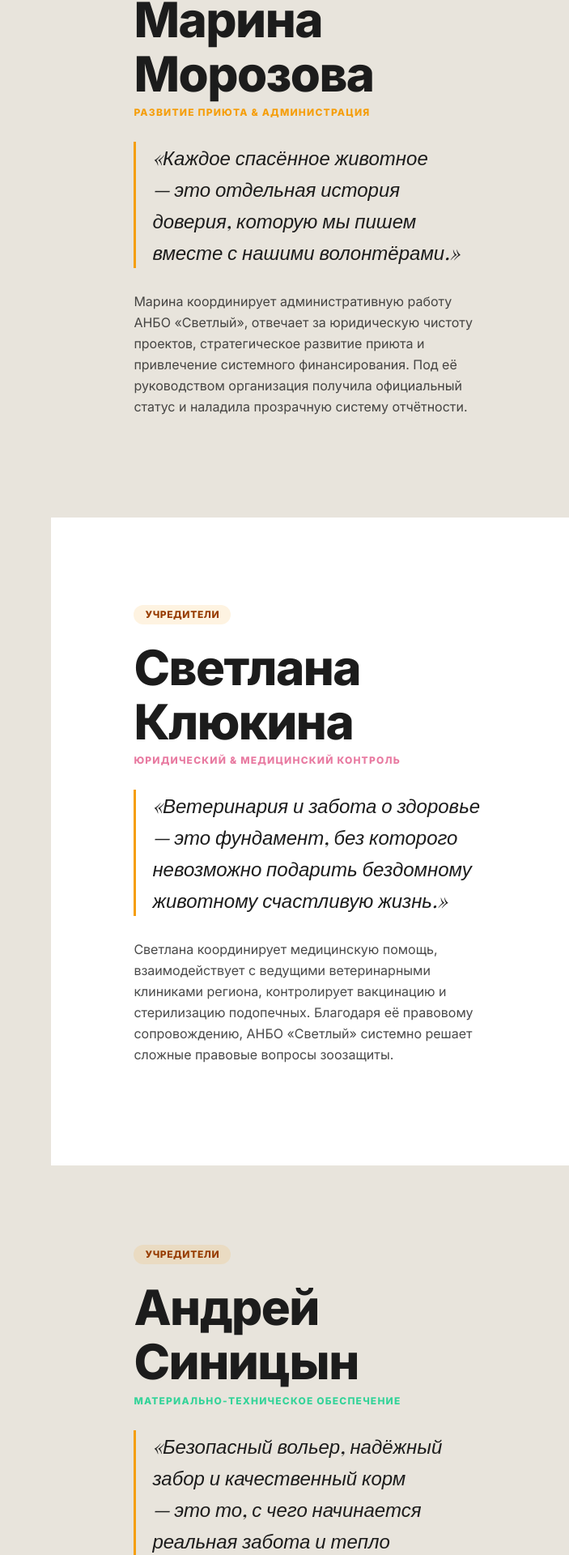
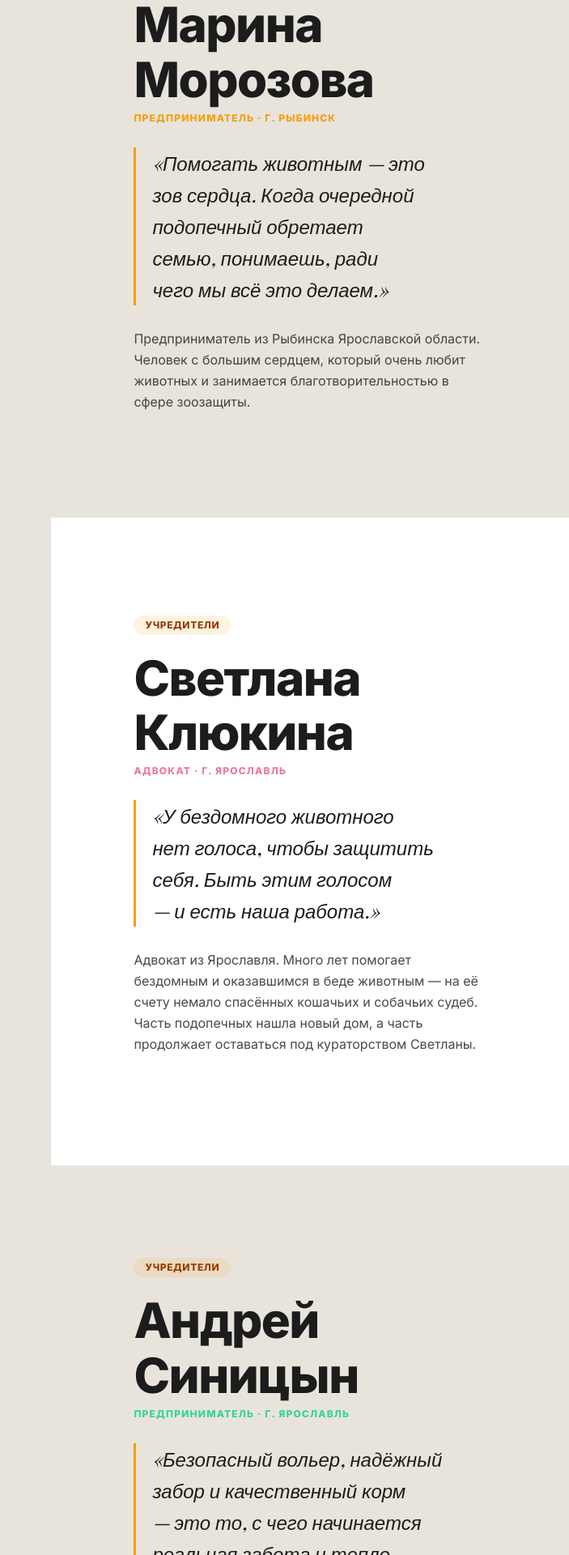
Before and after one commit to Konnichiwaeien/lightyar, a Next.js app: page /about in a window 1280 px wide. Shown: the part 3631-5551 px from the top of the page at 81% size, without its empty margins (577-1280 px from the left). Built offline with nearby package versions, Linux system fonts and the light colour scheme; no server answers.

Commit message:
fix: correct founders bios on about page

```diff
--- a/components/about/about-narrative.tsx
+++ b/components/about/about-narrative.tsx
@@ -45,7 +45,7 @@ const chaptersData = [
     mediaType: "image",
     mediaSrc: "/photo-placeholder.jpg",
     accent: "#fbbf24",
-    alt: "Марина Морозова — соучредитель и руководитель администрации АНБО Светлый"
+    alt: "Марина Морозова — учредитель АНБО Светлый, предприниматель из Рыбинска"
   },
   {
     id: "5",
@@ -53,7 +53,7 @@ const chaptersData = [
     mediaType: "image",
     mediaSrc: "/photo-placeholder.jpg",
     accent: "#e879a0",
-    alt: "Светлана Клюкина — соучредитель, куратор медицинского и юридического контроля"
+    alt: "Светлана Клюкина — учредитель АНБО Светлый, адвокат из Ярославля"
   },
   {
     id: "6",
@@ -61,7 +61,7 @@ const chaptersData = [
     mediaType: "image",
     mediaSrc: "/photo-placeholder.jpg",
     accent: "#34d399",
-    alt: "Андрей Синицын — соучредитель, руководитель материально-технического обеспечения"
+    alt: "Андрей Синицын — учредитель АНБО Светлый, предприниматель из Ярославля"
   },
   {
     id: "7",
@@ -745,17 +745,17 @@ export function AboutNarrative({ images }: { images?: SiteMedia }) {
                 Марина Морозова
               </h2>
               <div className="text-xs font-extrabold uppercase tracking-widest mb-7 text-amber">
-                Развитие приюта & администрация
+                Предприниматель · г. Рыбинск
               </div>
             </Reveal>
             <Reveal>
               <blockquote className="font-serif italic text-lg sm:text-xl lg:text-2xl font-[500] leading-relaxed text-foreground mb-7 pl-5 border-l-3 border-amber text-balance">
-                <p>«Каждое спасённое животное — это отдельная история доверия, которую мы пишем вместе с нашими волонтёрами.»</p>
+                <p>«Помогать животным — это зов сердца. Когда очередной подопечный обретает семью, понимаешь, ради чего мы всё это делаем.»</p>
               </blockquote>
             </Reveal>
             <Reveal>
               <p className="text-sm sm:text-base leading-relaxed mb-4.5 max-w-[52ch] text-foreground/80">
-                Марина координирует административную работу АНБО «Светлый», отвечает за юридическую чистоту проектов, стратегическое развитие приюта и привлечение системного финансирования. Под её руководством организация получила официальный статус и наладила прозрачную систему отчётности.
+                Предприниматель из Рыбинска Ярославской области. Человек с большим сердцем, который очень любит животных и занимается благотворительностью в сфере зоозащиты.
               </p>
             </Reveal>
           </article>
@@ -773,17 +773,17 @@ export function AboutNarrative({ images }: { images?: SiteMedia }) {
                 Светлана Клюкина
               </h2>
               <div className="text-xs font-extrabold uppercase tracking-widest mb-7 text-[#e879a0]">
-                Юридический & медицинский контроль
+                Адвокат · г. Ярославль
               </div>
             </Reveal>
             <Reveal>
               <blockquote className="font-serif italic text-lg sm:text-xl lg:text-2xl font-[500] leading-relaxed text-foreground mb-7 pl-5 border-l-3 border-amber text-balance">
-                <p>«Ветеринария и забота о здоровье — это фундамент, без которого невозможно подарить бездомному животному счастливую жизнь.»</p>
+                <p>«У бездомного животного нет голоса, чтобы защитить себя. Быть этим голосом — и есть наша работа.»</p>
               </blockquote>
             </Reveal>
             <Reveal>
               <p className="text-sm sm:text-base leading-relaxed mb-4.5 max-w-[52ch] text-foreground/80">
-                Светлана координирует медицинскую помощь, взаимодействует с ведущими ветеринарными клиниками региона, контролирует вакцинацию и стерилизацию подопечных. Благодаря её правовому сопровождению, АНБО «Светлый» системно решает сложные правовые вопросы зоозащиты.
+                Адвокат из Ярославля. Много лет помогает бездомным и оказавшимся в беде животным — на её счету немало спасённых кошачьих и собачьих судеб. Часть подопечных нашла новый дом, а часть продолжает оставаться под кураторством Светланы.
               </p>
             </Reveal>
           </article>
@@ -801,7 +801,7 @@ export function AboutNarrative({ images }: { images?: SiteMedia }) {
                 Андрей Синицын
               </h2>
               <div className="text-xs font-extrabold uppercase tracking-widest mb-7 text-[#34d399]">
-                Материально-техническое обеспечение
+                Предприниматель · г. Ярославль
               </div>
             </Reveal>
             <Reveal>
@@ -811,7 +811,7 @@ export function AboutNarrative({ images }: { images?: SiteMedia }) {
             </Reveal>
             <Reveal>
               <p className="text-sm sm:text-base leading-relaxed mb-4.5 max-w-[52ch] text-foreground/80">
-                Андрей отвечает за инфраструктуру приюта: строительство и ремонт вольеров, закупки строительных материалов и качественных кормов. Он организует логистику, координирует автоволонтёров и руководит хозяйственной деятельностью на территории приюта.
+                Предприниматель из Ярославля. Совершенно непубличный человек и крепкий хозяйственник, который помогает «Светлому» с материально-техническим обеспечением.
               </p>
             </Reveal>
           </article>
@@ -852,7 +852,7 @@ export function AboutNarrative({ images }: { images?: SiteMedia }) {
             </Reveal>
             <Reveal>
               <p className="text-sm sm:text-base leading-relaxed mb-4.5 max-w-[52ch] text-foreground/80">
-                Мы всегда рады новым людям в нашей команде. Помогать приюту можно по-разному — не только физически на территории, но и удалённо.
+                В команде «Светлого» есть прекрасные волонтёры, которым мы бесконечно благодарны за безвозмездную помощь: прогулки с собаками, автоперевозки животных, фотосессии, распространение информации и многое другое. Мы всегда рады и открыты новым людям — ждём всех, кто хочет и готов помогать животным!
               </p>
             </Reveal>
             <Reveal>
```
